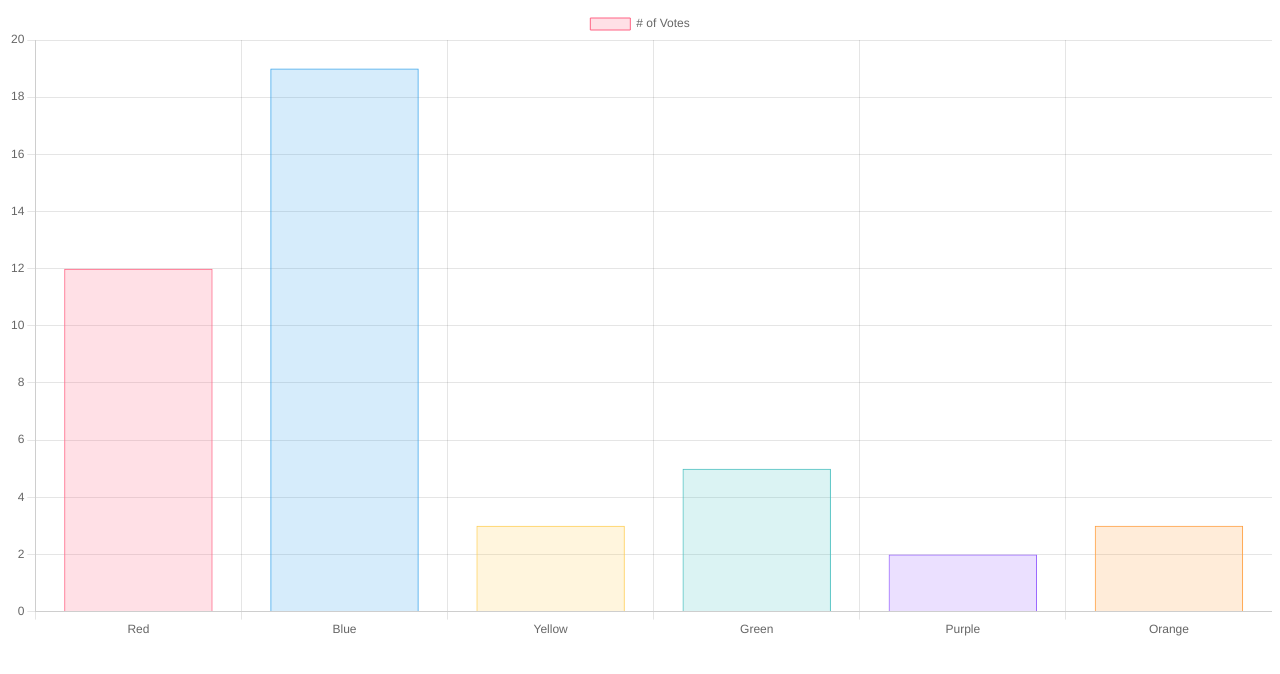
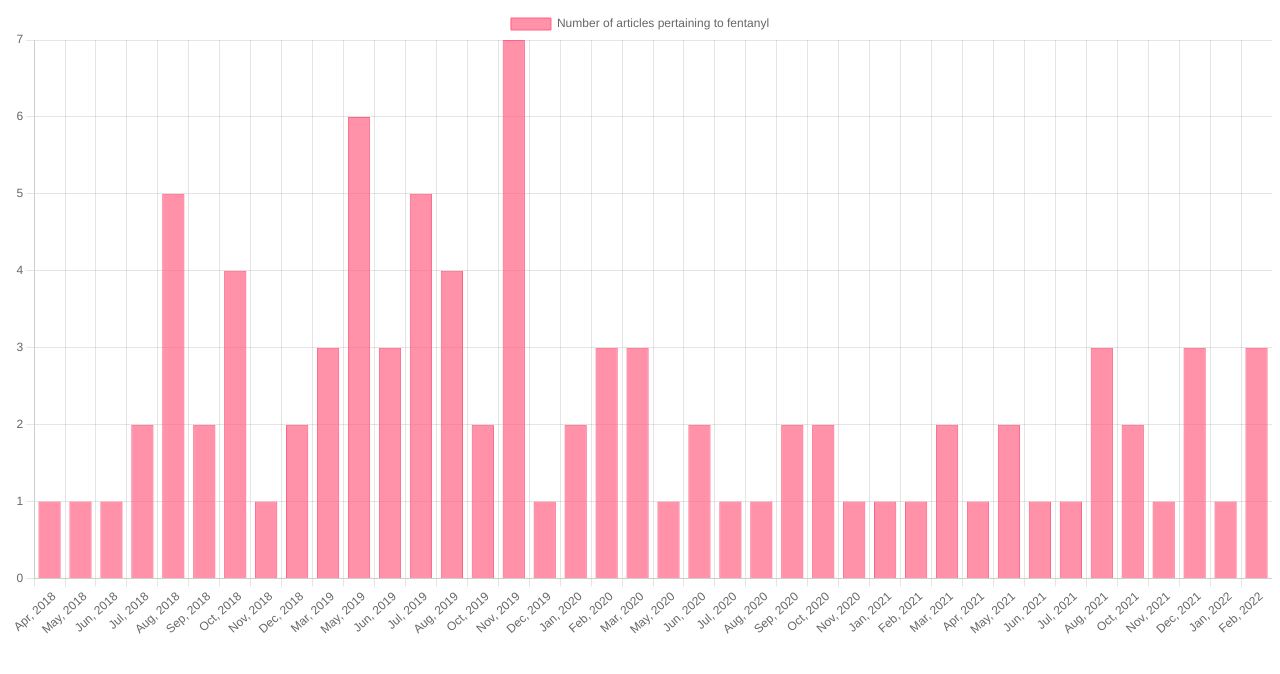
Before and after one commit to xilaluna/Fentanyl-Epidemic-Scraper, a plain HTML site: page index.html in a window 1280 px wide. Drawn offline with nearby package versions, Linux system fonts and the light colour scheme.

Commit message:
[update] html to show working graph

```diff
--- a/index.html
+++ b/index.html
@@ -10,31 +10,42 @@
   <body>
     <canvas id="myChart" width="300" height="150"></canvas>
     <script>
+      async function fetchData() {
+        const response = await fetch("./data.json")
+        const jsonData = await response.json()
+
+        const dates = []
+        const numberOfArticles = []
+
+        for (let i = 0; i < jsonData.length; i++) {
+          const artDate = jsonData[i].date
+          let formattedDate = artDate.substr(artDate.indexOf(" ") + 1)
+          if (!dates.includes(formattedDate)) {
+            dates.push(formattedDate)
+          }
+        }
+        for (let i = 0; i < dates.length; i++) {
+          let number = jsonData.filter(({ date }) => date.includes(dates[i])).length
+          numberOfArticles.push(number)
+        }
+
+        return { dates, numberOfArticles }
+      }
+
+      async function drawChart() {
+        data = await fetchData()
+
         const ctx = document.getElementById("myChart").getContext("2d")
         const myChart = new Chart(ctx, {
           type: "bar",
           data: {
-          labels: ["Red", "Blue", "Yellow", "Green", "Purple", "Orange"],
+            labels: data.dates.reverse(),
             datasets: [
               {
-              label: "# of Votes",
-              data: [12, 19, 3, 5, 2, 3],
-              backgroundColor: [
-                "rgba(255, 99, 132, 0.2)",
-                "rgba(54, 162, 235, 0.2)",
-                "rgba(255, 206, 86, 0.2)",
-                "rgba(75, 192, 192, 0.2)",
-                "rgba(153, 102, 255, 0.2)",
-                "rgba(255, 159, 64, 0.2)",
-              ],
-              borderColor: [
-                "rgba(255, 99, 132, 1)",
-                "rgba(54, 162, 235, 1)",
-                "rgba(255, 206, 86, 1)",
-                "rgba(75, 192, 192, 1)",
-                "rgba(153, 102, 255, 1)",
-                "rgba(255, 159, 64, 1)",
-              ],
+                label: "Number of articles pertaining to fentanyl",
+                data: data.numberOfArticles.reverse(),
+                backgroundColor: "rgba(255, 99, 132, 0.7)",
+                borderColor: "rgba(255, 99, 132, 1)",
                 borderWidth: 1,
               },
             ],
@@ -47,6 +58,9 @@
             },
           },
         })
+      }
+
+      drawChart()
     </script>
   </body>
 </html>
```
Lines whose indentation alone changed are shown as unchanged.
